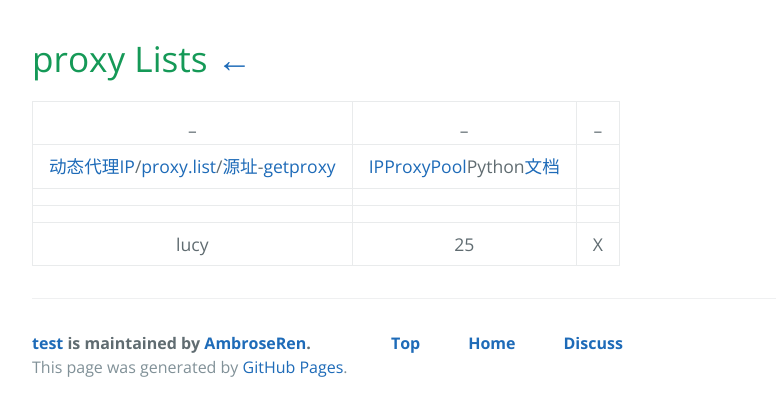
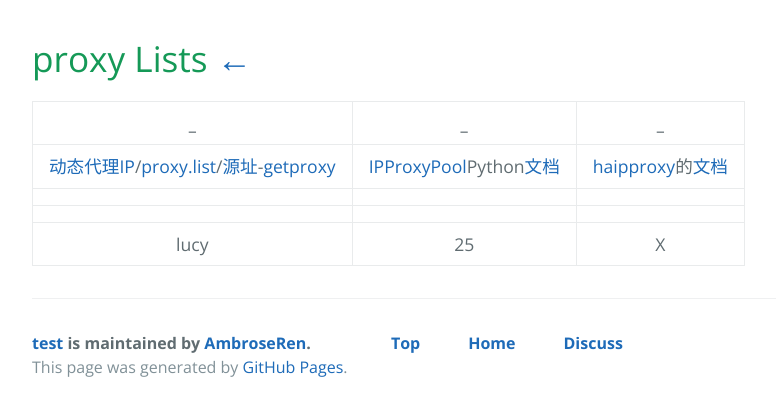
Before and after one commit to AmbroseRen/test, a Jekyll site: the page built from Data/Python/proxy/index.md, in a window 1280 px wide. Shown: the top 416 px of the page, without its empty margins (192-968 px from the left). Built offline with Jekyll 4.4.1, drawn with Linux system fonts in a browser that asks for light colours; our own code applies the rules of GitHub Pages for plain Markdown files; the repository's description, which GitHub fills in, is left out.

Commit message:
Update index.md

```diff
--- a/Data/Python/proxy/index.md
+++ b/Data/Python/proxy/index.md
@@ -2,7 +2,7 @@
 
 | _ | _ | _ |
 |:---:|:---:|:---:|
-| [动态代理IP](http://proxylist.fatezero.org/)/[proxy.list](proxy.list.txt)/[源址](https://github.com/fate0?tab=repositories)-[getproxy](https://github.com/fate0/getproxy) | [IPProxyPool](https://github.com/qiyeboy/IPProxyPool/blob/master/README.md)Python[文档](https://www.cnblogs.com/qiyeboy/p/5693128.html) | []() |
+| [动态代理IP](http://proxylist.fatezero.org/)/[proxy.list](proxy.list.txt)/[源址](https://github.com/fate0?tab=repositories)-[getproxy](https://github.com/fate0/getproxy) | [IPProxyPool](https://github.com/qiyeboy/IPProxyPool/blob/master/README.md)Python[文档](https://www.cnblogs.com/qiyeboy/p/5693128.html) | [haipproxy](https://github.com/SpiderClub/haipproxy/blob/master/examples/zhihu/zhihu_spider.py)的[文档](https://spiderclub.github.io/haipproxy/) |
 | []() | []() | []() |
 | []() | []() | []() |
 | lucy | 25 | X |
```
